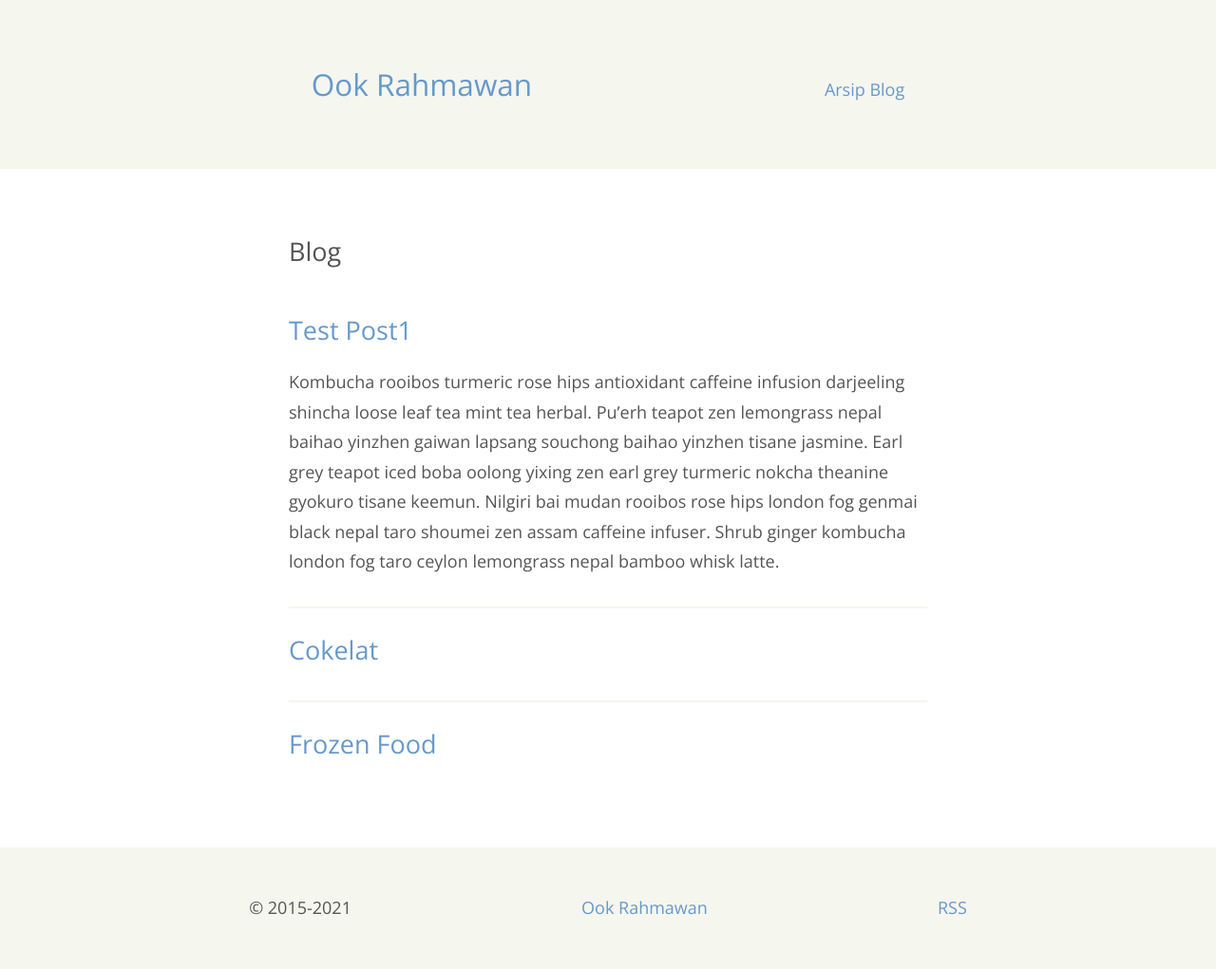
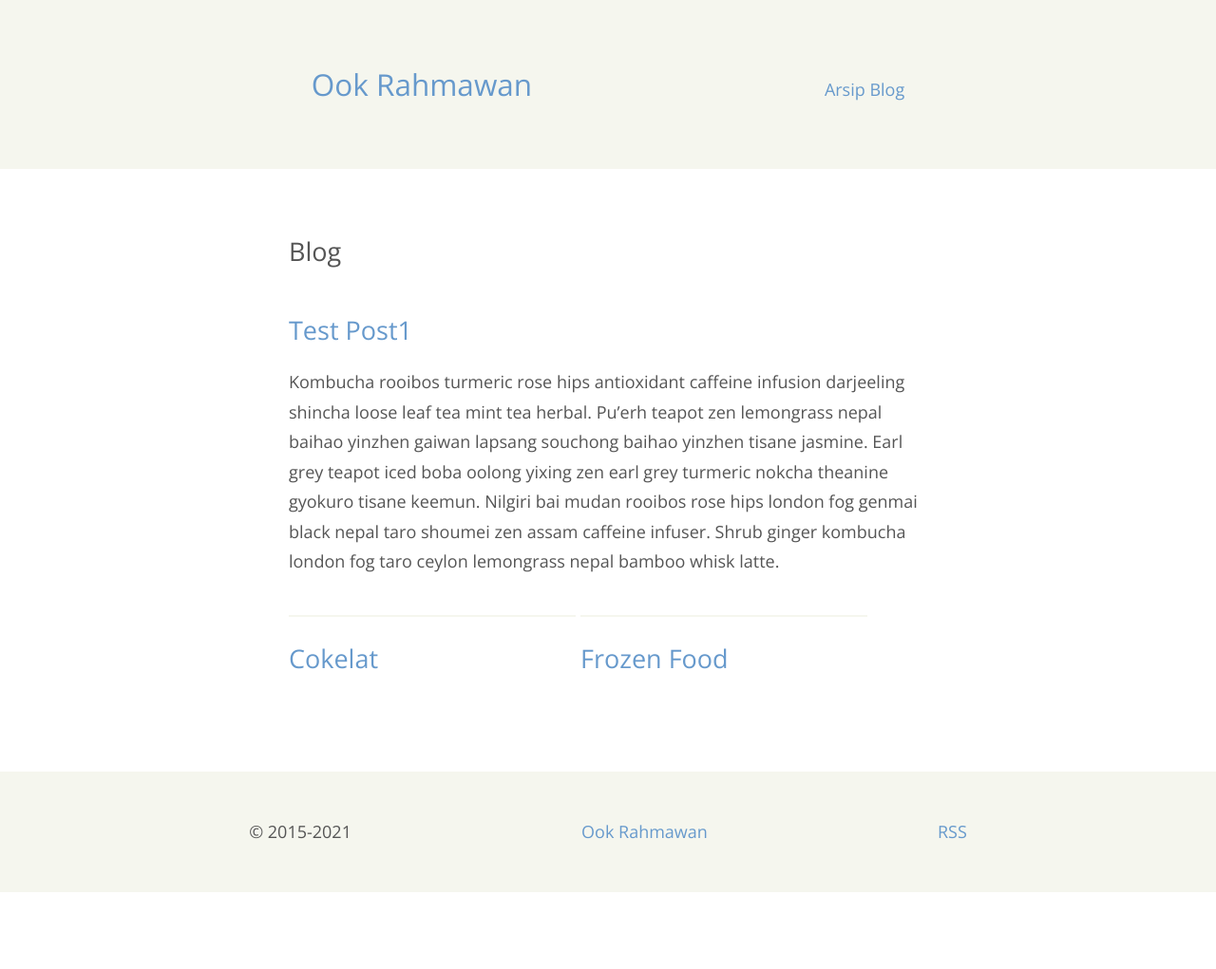
Before and after one commit to krhmwn/krhmwn, a Jekyll site: the page built from index.html, in a window 1280 px wide. Shown: the whole page at 95% size. Built offline with Jekyll 4.4.1, drawn with Linux system fonts in a browser that asks for light colours; after the commit the page ends 940 px from its top, so only the background shows below that.

Commit message:
update v.1.0.181

```diff
--- a/assets/css/main.css
+++ b/assets/css/main.css
@@ -193,6 +193,13 @@ padding: 0.25em 0;
 border-top: 0 none;
 }
 
+.card {
+width:calc(90% / 2);
+height:auto;
+display:inline-block;
+vertical-align:top
+}
+
 time {
 opacity: .75;
 font-size: 90%;
```
